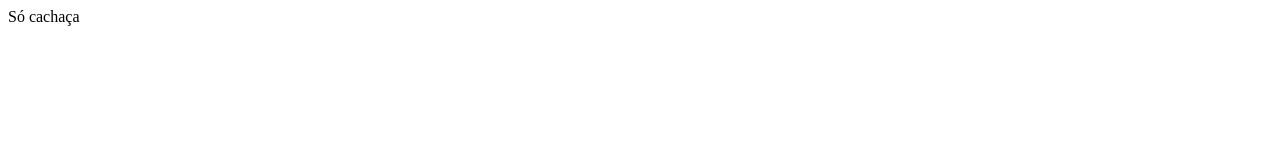
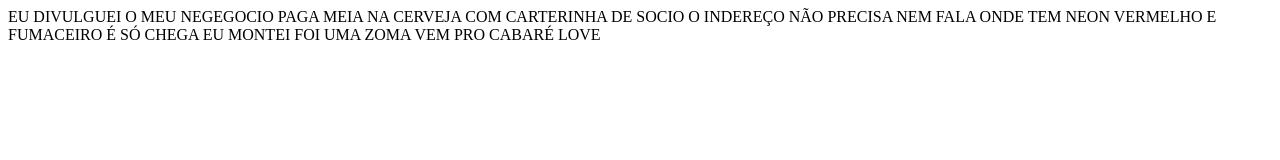
Before and after one commit to CARLOmPd/bigfire777, a plain HTML site: page index.html in a window 1280 px wide. Drawn offline with Linux system fonts and the light colour scheme.

Commit message:
MODIFIC 1

```diff
--- a/index.html
+++ b/index.html
@@ -3,6 +3,10 @@
    <title>Meu site</title>
  </head>
   <body:>
-    Só cachaça
+ EU DIVULGUEI O MEU NEGEGOCIO PAGA
+ MEIA NA CERVEJA COM CARTERINHA DE SOCIO
+ O INDEREÇO NÃO PRECISA NEM FALA
+ ONDE TEM NEON VERMELHO E FUMACEIRO É SÓ CHEGA
+ EU MONTEI FOI UMA ZOMA VEM PRO CABARÉ LOVE
   </body:>
 </html>
```
